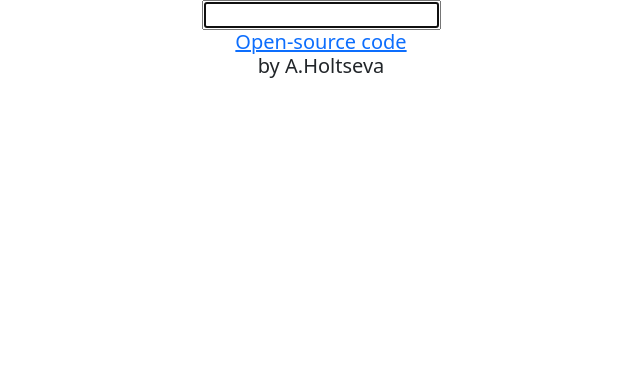
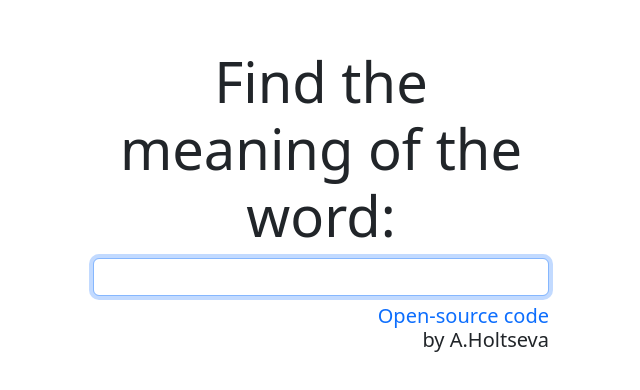
Before and after one commit to zhuzhick/react_dictionary, a React (Create React App) app in the folder react-dict/: page / in a window 1280 px wide. Shown: the top 390 px of the page, without its empty margins (319-959 px from the left). Built offline with nearby package versions, Linux system fonts and the light colour scheme.

Commit message:
Dictionary Search Engine Added

```diff
--- a/react-dict/src/App.css
+++ b/react-dict/src/App.css
@@ -1,3 +1,28 @@
 .App {
-	text-align: center;
+	width: 480px;
+	margin: 0 auto;
 }
+
+.text-justify {
+	text-align: justify;
+}
+
+.text-meaning {
+	font-size: 16px;
+}
+
+.text-meaning {
+	font-weight: 600;
+}
+
+.text-example {
+	font-weight: 400;
+}
+
+.text-xl {
+	font-size: 48px;
+}
+
+.developer a {
+	text-decoration: none;
+}
--- a/react-dict/src/App.js
+++ b/react-dict/src/App.js
@@ -7,7 +7,7 @@ import "./App.css";
 const App = () => {
 	return (
 		<div className="App">
-			<div className="container">
+			<div className="container mt-5">
 				<Dict />
 				<Developer />
 			</div>
--- a/react-dict/src/Developer.js
+++ b/react-dict/src/Developer.js
@@ -4,7 +4,7 @@ const Developer = () => {
 	return (
 		<footer className="row">
 			<div className="col-md-12">
-				<h5 className="developer">
+				<h5 className="developer text-end mt-1">
 					<a href="https://github.com/zhuzhick/react_dictionary">
 						Open-source code
 					</a>
--- a/react-dict/src/Dict.js
+++ b/react-dict/src/Dict.js
@@ -26,8 +26,12 @@ const Dict = () => {
 	return (
 		<div className="row">
 			<div className="col-md-12">
-				<form onSubmit={search}>
+				<h1 className="display-4 text-center">
+					Find the meaning of the word:
+				</h1>
+				<form className="mb-1" onSubmit={search}>
 					<input
+						className="form-control"
 						type="search"
 						onChange={handleKeywordChange}
 						autoFocus={true}
--- a/react-dict/src/Meaning.js
+++ b/react-dict/src/Meaning.js
@@ -2,15 +2,19 @@ import React from "react";
 
 const Meaning = (props) => {
 	return (
-		<div>
-			<h3>{props.meaning.partOfSpeech}</h3>
+		<div className="card p-3 m-3 shadow p-3 mb-5 bg-body rounded">
+			<h3 className="display-5 text-decoration-underline">
+				{props.meaning.partOfSpeech}
+			</h3>
 			{props.meaning.definitions.map(function (definition, index) {
 				return (
 					<div key={index}>
-						<p>
+						<p className="text-justify text-meaning text-definition">
 							{definition.definition}
 							<br />
-							<em>{definition.example}</em>
+							<em className="blockquote text-meaning text-example">
+								{definition.example}
+							</em>
 						</p>
 					</div>
 				);
--- a/react-dict/src/Result.js
+++ b/react-dict/src/Result.js
@@ -6,7 +6,9 @@ const Result = (props) => {
 		return (
 			<div className="row">
 				<div className="col-md-12">
-					<h2>{props.result.word}</h2>
+					<h2 className="text-primary text-center text-xl">
+						{props.result.word}
+					</h2>
 					{props.result.meanings.map(function (meaning, index) {
 						return (
 							<div key={index}>
```
